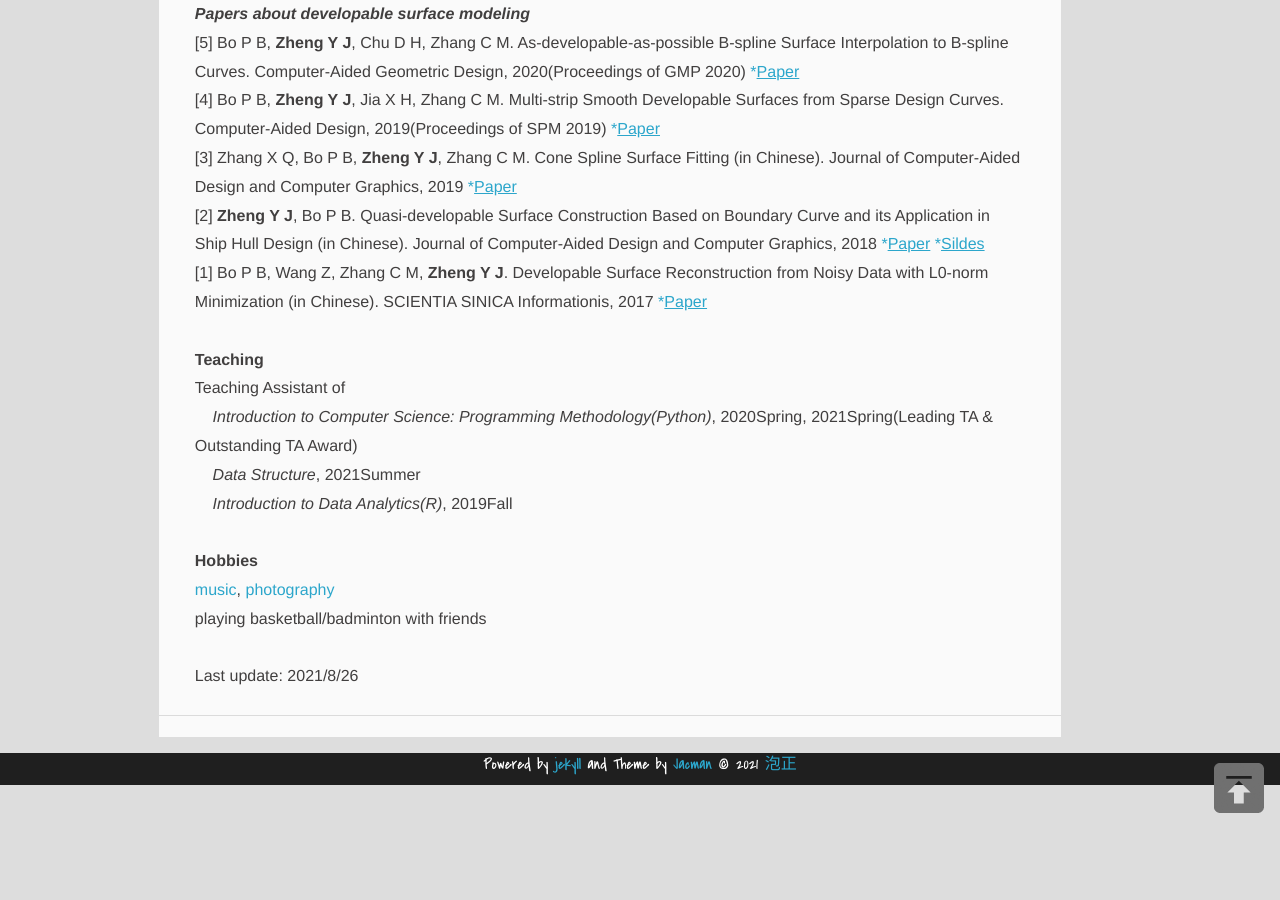
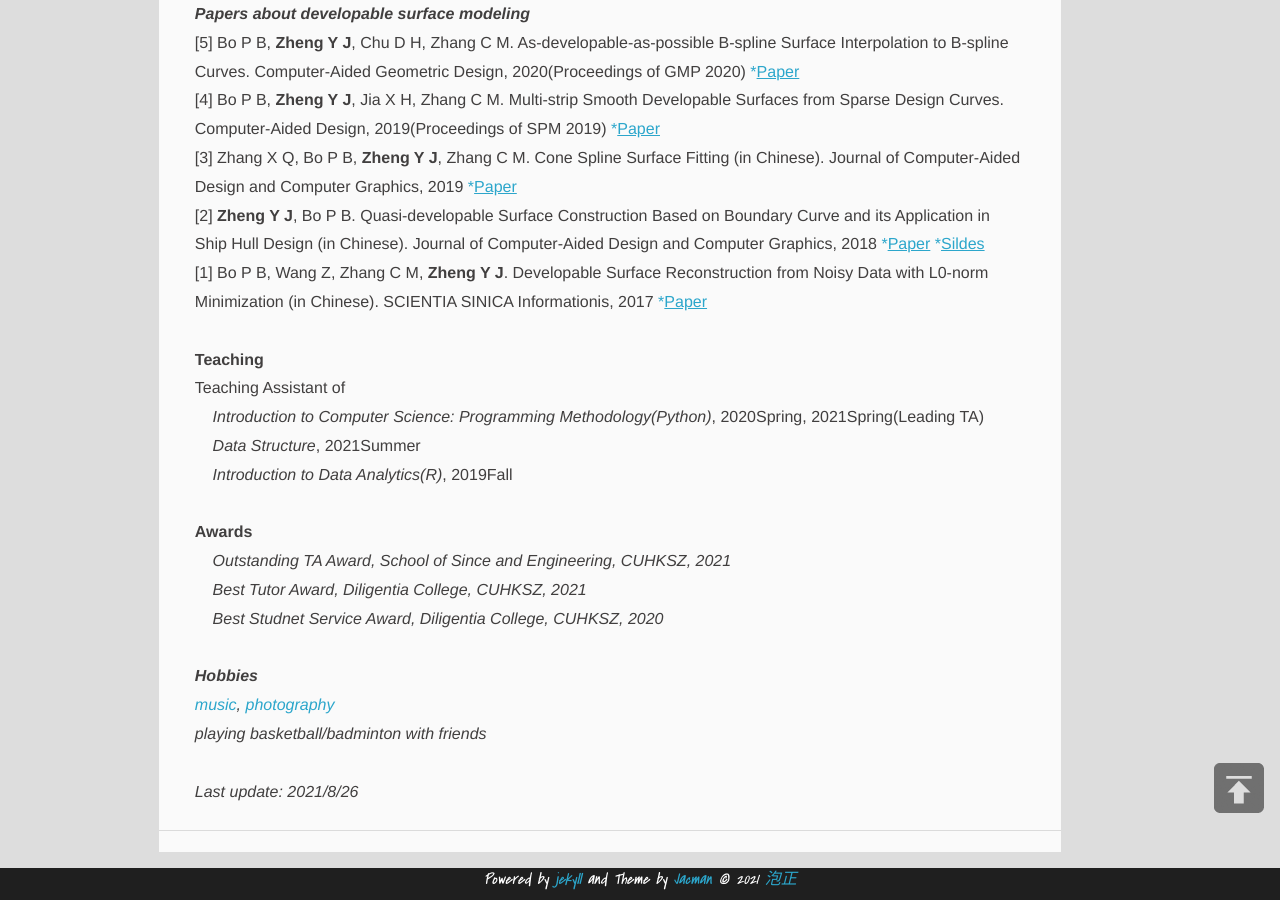
Before and after one commit to PAULYZHENG/paulyzheng.github.io, a Jekyll site: the page built from about/index.html, in a window 1280 px wide and 900 px high, scrolled down 1286 px. Built offline with Jekyll 4.4.1, drawn with Linux system fonts in a browser that asks for light colours; comment, search, counter and statistics services are not loaded.

Commit message:
Update index.html

```diff
--- a/about/index.html
+++ b/about/index.html
@@ -60,9 +60,17 @@ Geometric Learning<br/>
 <B>Teaching</B>
 <br/>
 Teaching Assistant of <br/>
-&nbsp &nbsp <I>Introduction to Computer Science: Programming Methodology(Python)</I>, 2020Spring, 2021Spring(Leading TA & Outstanding TA Award)<br/>
+&nbsp &nbsp <I>Introduction to Computer Science: Programming Methodology(Python)</I>, 2020Spring, 2021Spring(Leading TA)<br/>
 &nbsp &nbsp <I>Data Structure</I>, 2021Summer<br/>
 &nbsp &nbsp <I>Introduction to Data Analytics(R)</I>, 2019Fall
+<br/>
+
+<br/>
+<B>Awards</B>
+<br/>
+&nbsp &nbsp <I>Outstanding TA Award, School of Since and Engineering, CUHKSZ, 2021<br/>
+&nbsp &nbsp <I>Best Tutor Award, Diligentia College, CUHKSZ, 2021<br/>
+&nbsp &nbsp <I>Best Studnet Service Award, Diligentia College, CUHKSZ, 2020</I>
 <br/>
 
 <br/>
```
